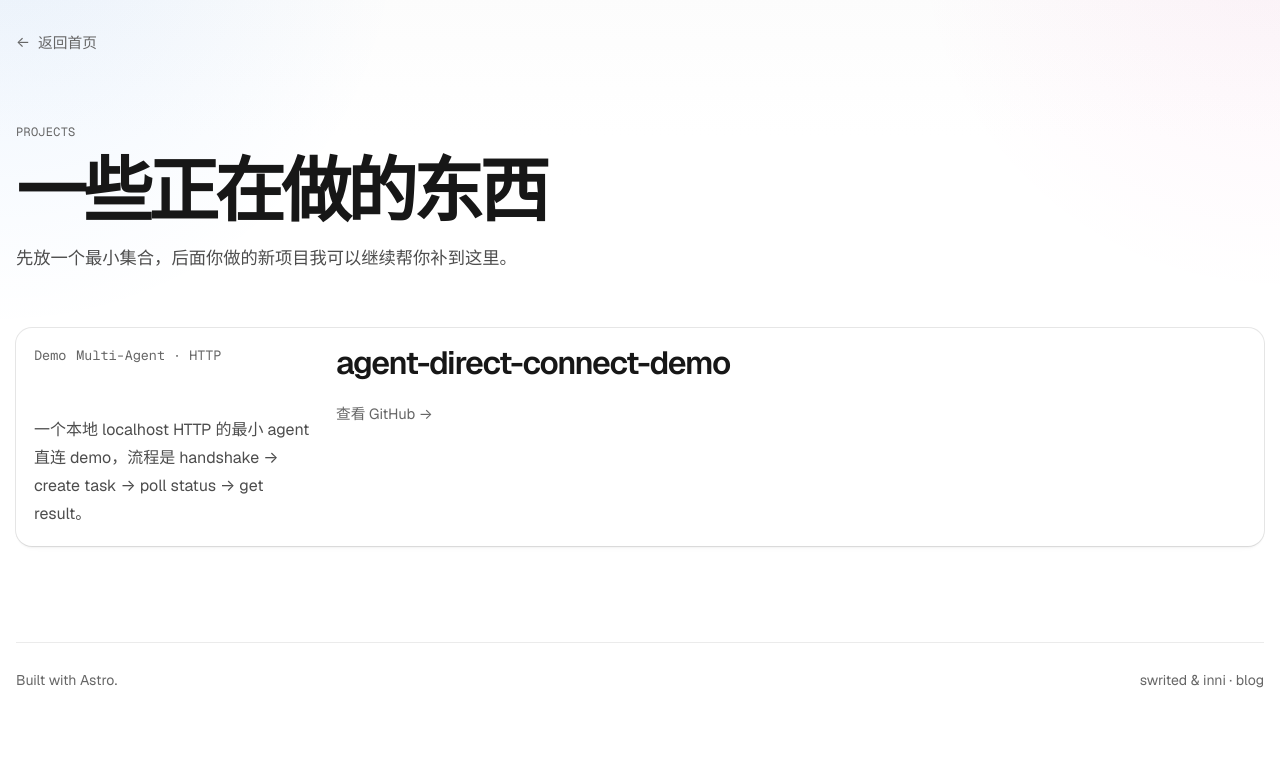
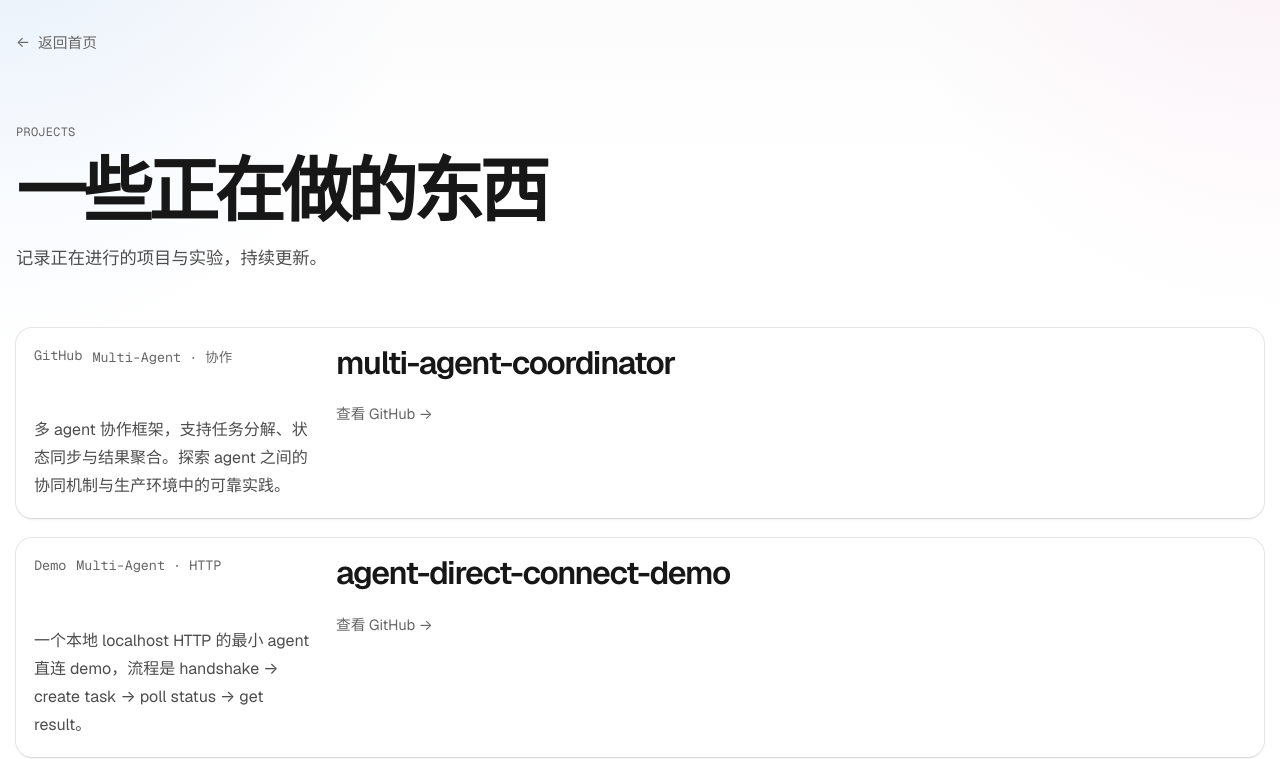
Before and after one commit to swrited/swrited_blog, an Astro site: page /projects in a window 1280 px wide. Shown: the part 74-833 px from the top of the page. Built offline with nearby package versions, Linux system fonts and the light colour scheme; Astro itself is replaced by a stand-in of ours.

Commit message:
feat: add multi-agent-coordinator project

```diff
--- a/src/pages/projects.astro
+++ b/src/pages/projects.astro
@@ -3,16 +3,26 @@ import BackLink from '../components/BackLink.astro';
 import BaseLayout from '../layouts/BaseLayout.astro';
 ---
 
-<BaseLayout title="Projects | swrited" description="swrited 的项目。">
+<BaseLayout title="Projects | swrited & inni" description="swrited 和 inni 的项目。">
   <BackLink href="/" label="返回首页" />
 
   <section class="page-header">
     <span class="eyebrow">PROJECTS</span>
     <h1>一些正在做的东西</h1>
-    <p>先放一个最小集合，后面你做的新项目我可以继续帮你补到这里。</p>
+    <p>记录正在进行的项目与实验，持续更新。</p>
   </section>
 
   <section class="post-list">
+    <article class="card post-card">
+      <div class="post-meta">
+        <span>GitHub</span>
+        <span>Multi-Agent · 协作</span>
+      </div>
+      <h2>multi-agent-coordinator</h2>
+      <p>多 agent 协作框架，支持任务分解、状态同步与结果聚合。探索 agent 之间的协同机制与生产环境中的可靠实践。</p>
+      <a class="text-link" href="https://github.com/swrited/multi-agent-coordinator">查看 GitHub →</a>
+    </article>
+
     <article class="card post-card">
       <div class="post-meta">
         <span>Demo</span>
```
